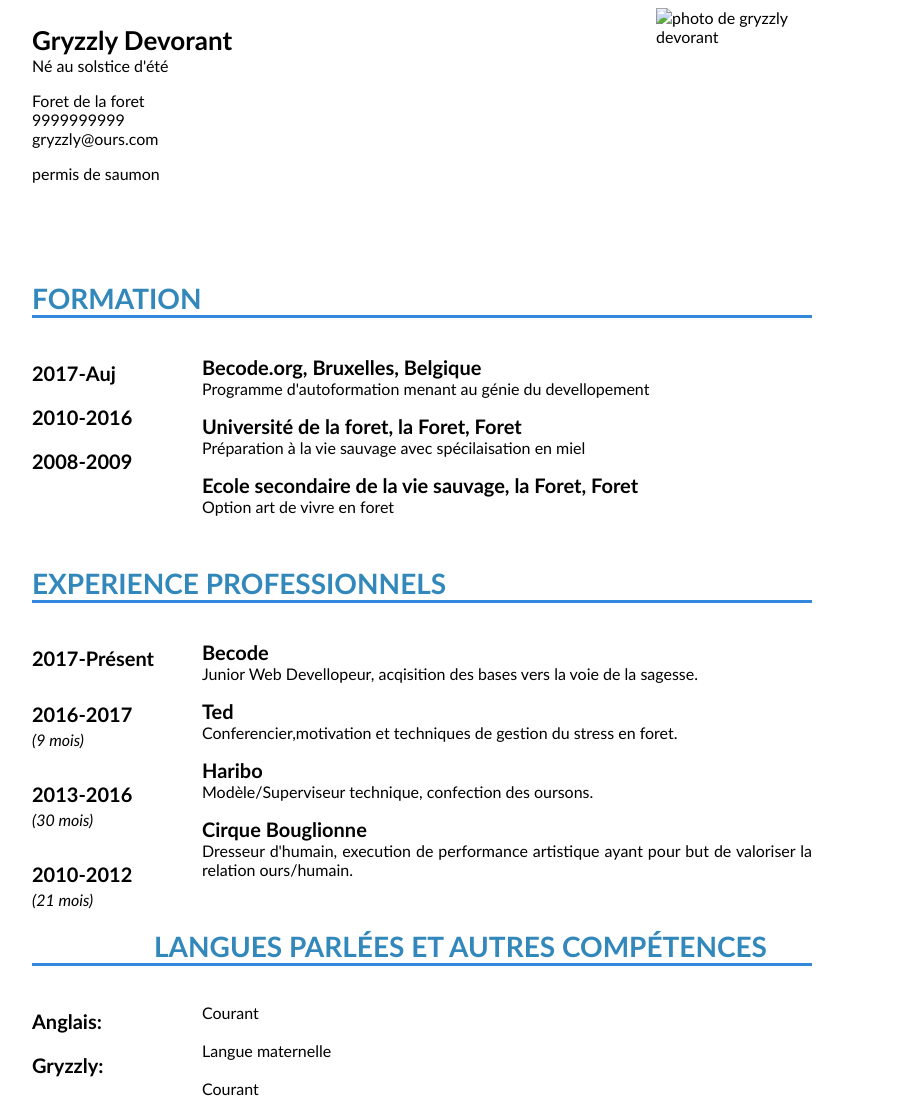
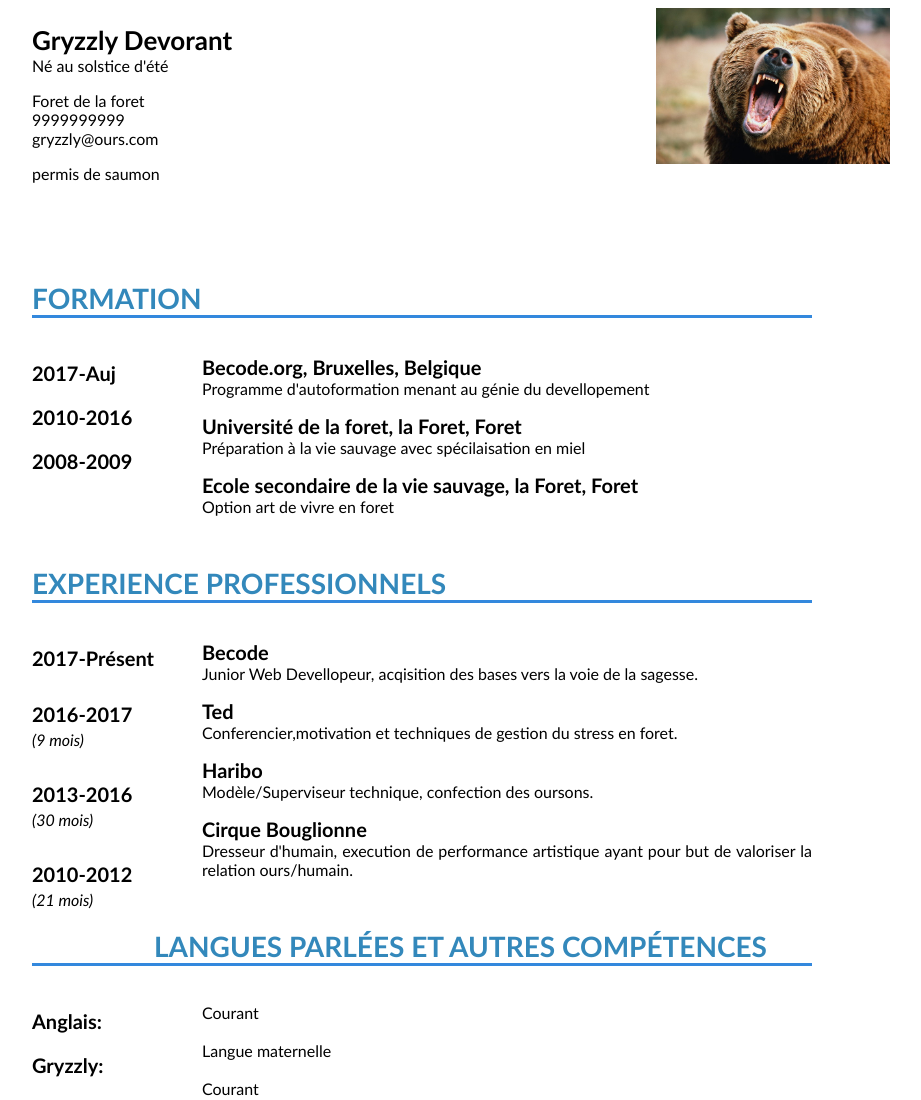
Before and after one commit to omarbee/Learning-Environment, a plain HTML site: page Mon-CV/index.html in a window 1280 px wide. Shown: the top 1100 px of the page, without its empty margins (218-1139 px from the left). Drawn offline with Linux system fonts and the light colour scheme.

Commit message:
Update index.html

```diff
--- a/Mon-CV/index.html
+++ b/Mon-CV/index.html
@@ -14,7 +14,7 @@
                     <p>permis de saumon</p>
                   </div>
                   <div class="photo">
-                    <img src="57f23fd81b00007f08ef3fad.jpeg" alt="photo de gryzzly devorant"/>
+                    <img src="ours.jpeg" alt="photo de gryzzly devorant"/>
                   </div>
        </div>
        <div class="section">
```
